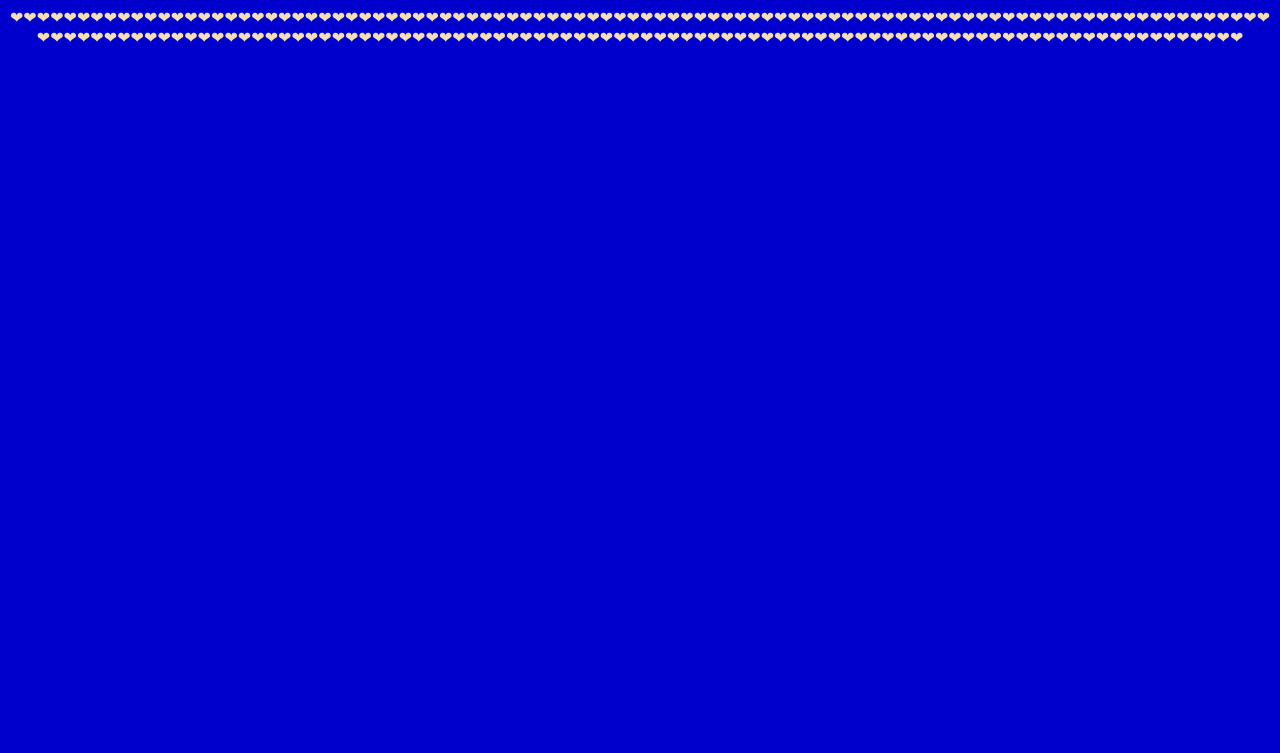
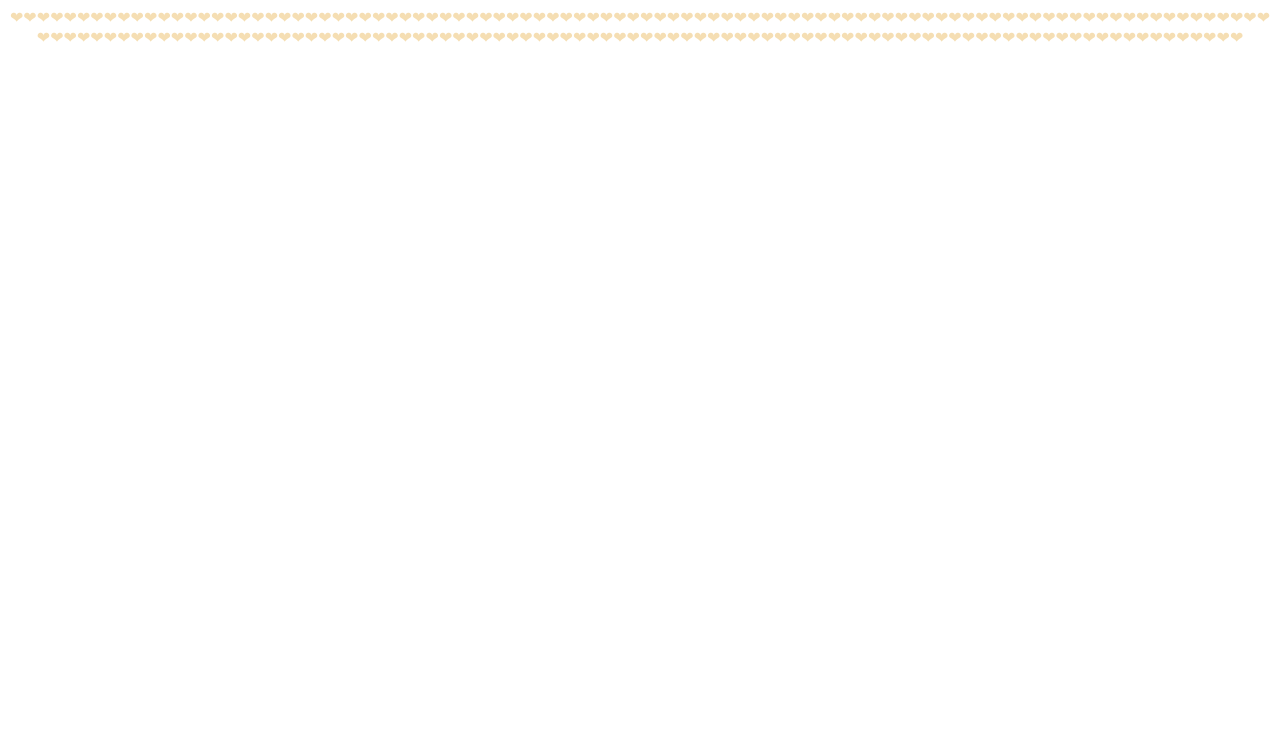
Before and after one commit to nullllunnullllun/skibidiverse_heart, a plain HTML site: page index.html in a window 1280 px wide. Shown: the part 76-829 px from the top of the page. Before the commit the page ends 800 px from the top, so only its background shows below. Drawn offline with Linux system fonts and the light colour scheme.

Commit message:
Update index.html

```diff
--- a/index.html
+++ b/index.html
@@ -8,7 +8,8 @@
 <body>
     <style>
         body {
-            background-color: mediumblue;
+            background: linear-gradient(square, rgb(113, 46, 183));
+            height: 100vh;
         }
 
         h1 {
```
